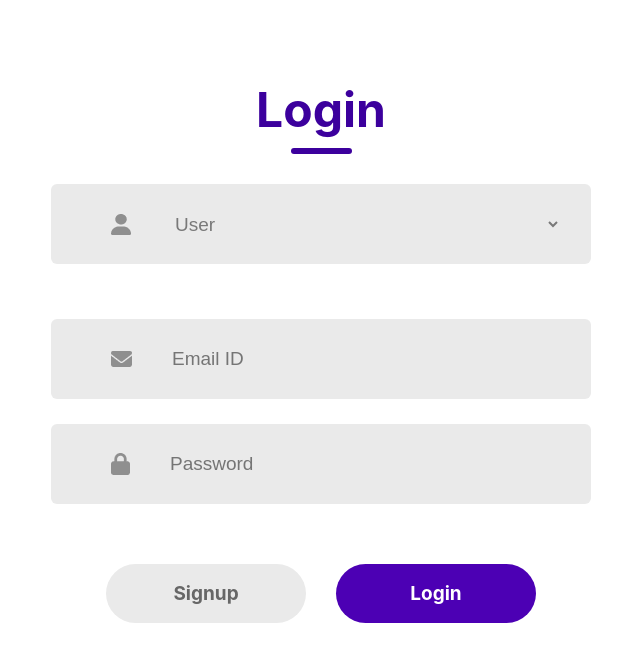
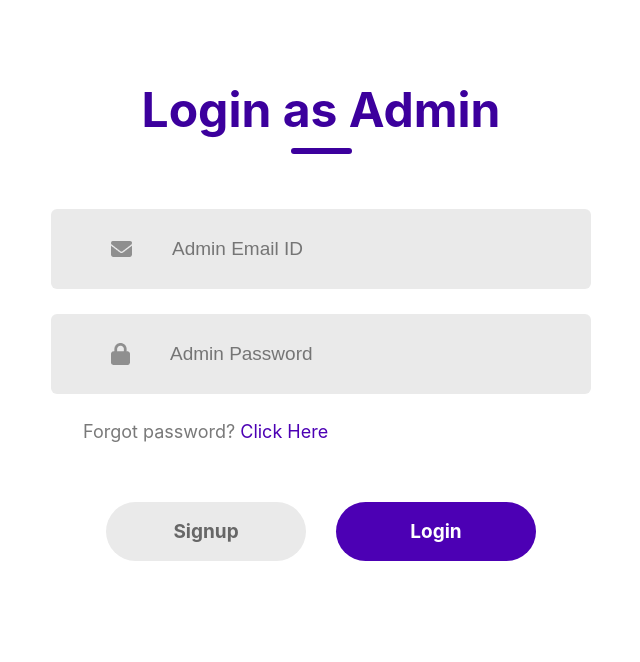
Before and after one commit to pavankalyan-22/Event-Management-System, a React (Create React App) app in the folder Front-end/myapp/: page /adminsignup in a window 1280 px wide. Shown: the top 662 px of the page, without its empty margins (319-959 px from the left). Built offline with nearby package versions, Linux system fonts and the light colour scheme.

Commit message:
Adminpage added

```diff
--- a/Front-end/myapp/package.json
+++ b/Front-end/myapp/package.json
@@ -8,6 +8,7 @@
     "@testing-library/user-event": "^13.5.0",
     "react": "^18.3.1",
     "react-dom": "^18.3.1",
+    "react-router-dom": "^6.26.1",
     "react-scripts": "5.0.1",
     "web-vitals": "^2.1.4"
   },
--- a/Front-end/myapp/src/App.js
+++ b/Front-end/myapp/src/App.js
@@ -1,12 +1,22 @@
 
 import './App.css';
+import { BrowserRouter, Routes, Route } from 'react-router-dom';
+
+import AdminSignup from './Components/AdminSignup/Adminsignup.jsx';
+
 import Login from './Components/Login/Login.jsx' ;
 
 
 function App() {
   return (
+
     <div >
-      <Login/>
+      <BrowserRouter>
+      <Routes>
+        <Route path="/" element={<Login />} />
+        <Route path="/adminsignup" element={<AdminSignup />} />
+      </Routes>
+    </BrowserRouter>
     </div>
   );
 }
--- /dev/null
+++ b/Front-end/myapp/src/Components/AdminSignup/Adminsignup.jsx
@@ -0,0 +1,45 @@
+import React, { useState } from 'react';
+import './Login.css';
+
+import user_icon from '../Assests/person.png';
+import email_icon from '../Assests/email.png';
+import password_icon from '../Assests/password.png';
+
+const AdminLoginSignup = () => {
+    const [action, setAction] = useState("Login");
+
+    return (
+        <div className="container">
+            <div className="header">
+                <div className="text">{action} as Admin</div>
+                <div className="underline"></div>
+            </div>
+            <div className="inputs">
+                {action === "Login" ? <div></div> : (
+                    <div className="input">
+                        <img src={user_icon} alt="User Icon" />
+                        <input type="text" placeholder='Admin Name' />
+                    </div>
+                )}
+                <div className="input">
+                    <img src={email_icon} alt="Email Icon" />
+                    <input type="email" placeholder='Admin Email ID' />
+                </div>
+                <div className="input">
+                    <img src={password_icon} alt="Password Icon" />
+                    <input type="password" placeholder='Admin Password' />
+                </div>
+            </div>
+            {action === "Login" ? (
+                <div className="forgot-password">Forgot password? <span>Click Here</span></div>
+            ) : <div></div>}
+
+            <div className="submit-container">
+                <div className={action === "Login" ? "submit gray" : "submit"} onClick={() => { setAction("Sign up") }}>Signup</div>
+                <div className={action === "Sign up" ? "submit gray" : "submit"} onClick={() => { setAction("Login") }}>Login</div>
+            </div>
+        </div>
+    );
+};
+
+export default AdminLoginSignup;
--- /dev/null
+++ b/Front-end/myapp/src/Components/AdminSignup/Login.css
@@ -0,0 +1,131 @@
+.container{
+    display: flex;
+    flex-direction: column;
+    margin: auto;
+    margin-top: 50px;
+    width: 600px;
+    background: #fff;
+    padding-bottom: 20px;
+}
+.header{
+    display:flex;
+    flex-direction: column;
+    align-items: center;
+    gap: 9px;
+    width: 100%;
+    margin-top: 30px;
+}
+
+.text{
+    color: #3c009d;
+    font-size: 48px;
+    font-weight: 700;
+}
+
+.underline{
+    width: 61px;
+    height: 6px;
+    background: #3c009d;
+    border-radius: 9px;
+}
+
+.inputs{
+    margin-top: 30px;
+    display: flex;
+    flex-direction: column;
+    gap: 25px;
+}
+
+.input{
+    display: flex;
+    align-items: center;
+    margin: auto;
+    width: 480px;
+    height: 80px;
+    background: #eaeaea;
+    border-radius: 6px;
+    padding: 0 30px;
+}
+
+.input img{
+    margin: 0px 30px;
+}
+
+.input input{
+    height: 50px;
+    width: 400px;
+    background: transparent;
+    border: none;
+    outline: none;
+    color: #797979;
+    font-size: 19px;
+}
+
+.forgot-password{
+    padding-left: 62px;
+    margin-top: 27px;
+    color: #797979;
+    font-size: 18px;
+}
+.forgot-password span{
+    color: #4c00b4;
+    cursor: pointer;
+}
+
+.submit-container{
+    display: flex;
+    gap: 30px;
+    margin: 60px auto;
+}
+
+.submit{
+    display: flex;
+    justify-content: center;
+    align-items: center;
+    width: 200px;
+    height: 59px;
+    color: #fff;
+    background:#4c00b4;
+    border-radius: 50px;
+    font-size: 19px;
+    font-weight: 700;
+    cursor: pointer;
+}
+
+.gray{
+
+    background: #EAEAEA;
+    color: #676767;
+}
+select {
+    height: 50px;
+    width: 400px;
+    background: transparent;
+    border: none;
+    outline: none;
+    color: #797979;
+    font-size: 19px;
+    padding: 10px 30px;
+}
+
+.input select {
+    background: #eaeaea;
+    border-radius: 6px;
+}
+
+select option {
+    background: #fff;
+    padding: 10px;
+
+}
+.input select, .input input {
+    height: 50px;
+    width: calc(100% - 60px);
+    background: transparent;
+    border: none;
+    outline: none;
+    color: #797979;
+    font-size: 19px;
+    padding: 10px;
+    border-radius: 6px;
+}
--- a/Front-end/myapp/src/Components/Login/Login.jsx
+++ b/Front-end/myapp/src/Components/Login/Login.jsx
@@ -1,5 +1,8 @@
 import React, { useState }  from 'react';
+
 import './Login.css';
+
+
 
 import user_icon from '../Assests/person.png'
 import email_icon from '../Assests/email.png'
@@ -10,10 +13,14 @@ const Login =()=>{
     const [action,setAction] = useState("Login");
     const [role,setRole] = useState("User");
 
+
     const handleRoleChange = (e) => {
         setRole(e.target.value);
     }
-    return (
+
+
+
+        return (
         <div className = "container">
             <div className="header">
             <div className="text">{action}</div>
@@ -48,6 +55,7 @@ const Login =()=>{
             <div className="submit-container">
                 <div className={action === "Login"?"submit gray":"submit"}onClick={()=>{setAction("Sign up")}}>Signup</div>
                 <div className={action === "Sign up"?"submit gray":"submit"}onClick={()=>{setAction("Login")}}>Login</div>
+                <div className="submit" onClick={() => { window.location.href = "/adminsignup" }}>Admin Signup</div>
             </div>
         </div>
     )
```
Also changed, not shown: 1 other file (tests, documents, lock files or other folders).
